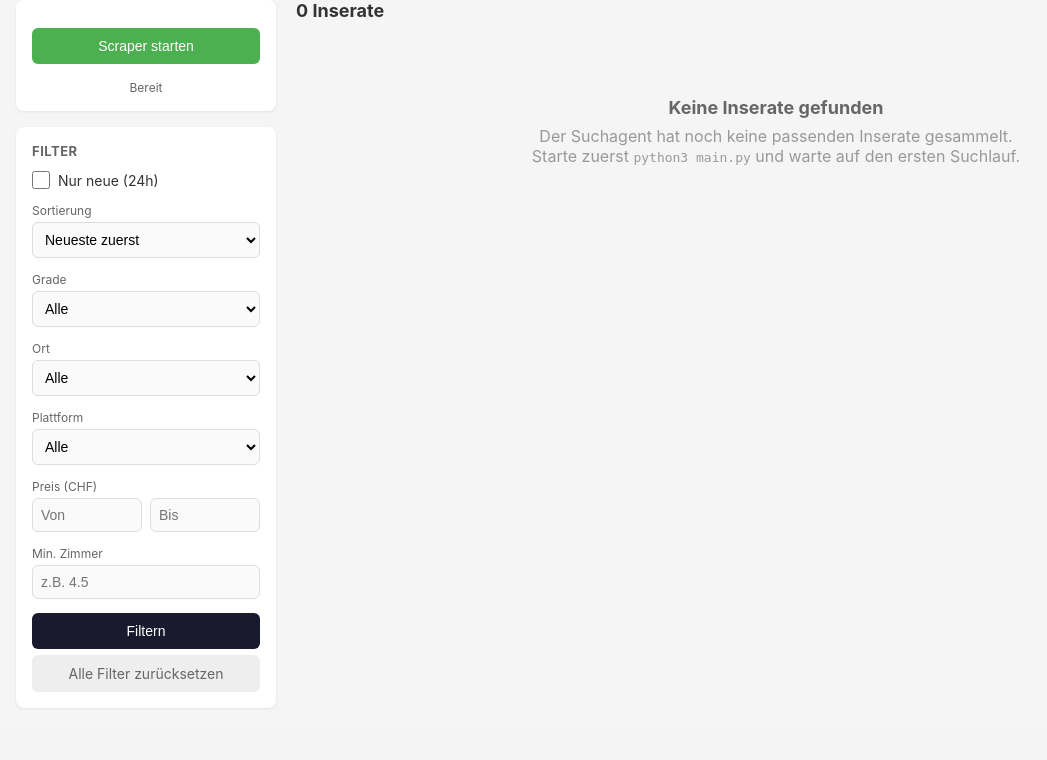
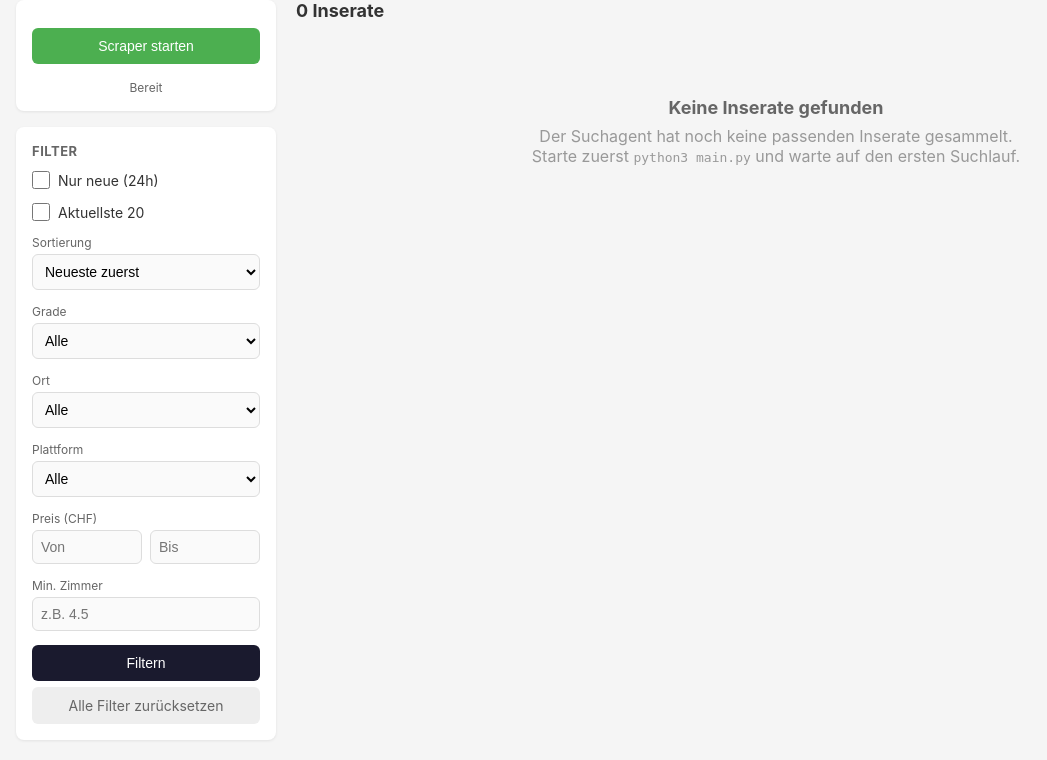
Before and after one commit to jx8xj6vc45-coder/immoscraper, a Flask app: page / in a window 1280 px wide. Shown: the part 183-943 px from the top of the page, without its empty margins (4-1051 px from the left). Before the commit the page ends 862 px from the top, so only its background shows below. Run offline with Flask 3, Linux system fonts and the light colour scheme; data that the repository does not hold is empty.

Commit message:
Add listing retention up to 200 and newest 20 filter
- Show all listings (active and inactive) instead of only active ones
- Limit display to 200 listings maximum with pagination
- Add "Aktuellste 20" checkbox filter to show only the 20 most recent listings
- Preserve filter state in pagination links

https://claude.ai/code/session_014cZUm5atA6K3vUuaSqvEkk

```diff
--- a/templates/index.html
+++ b/templates/index.html
@@ -190,6 +190,13 @@
                     <label for="only_new">Nur neue (24h) {% if stats.new_count > 0 %}<strong>({{ stats.new_count }})</strong>{% endif %}</label>
                 </div>
 
+                <!-- Aktuellste 20 Checkbox -->
+                <div class="checkbox-filter">
+                    <input type="checkbox" id="newest_20" name="newest_20" value="1"
+                        {{ 'checked' if newest_20 }} onchange="this.form.submit()">
+                    <label for="newest_20">Aktuellste 20</label>
+                </div>
+
                 <div class="filter-group">
                     <label>Sortierung</label>
                     <select name="sort">
@@ -333,7 +340,7 @@
                 {% if total_pages > 1 %}
                 <div class="pagination">
                     {% if page > 1 %}
-                    <a href="?page={{ page - 1 }}&sort={{ sort }}&grade={{ grade_filter }}&city={{ city_filter }}&platform={{ platform_filter }}&min_price={{ min_price }}&max_price={{ max_price }}&min_rooms={{ min_rooms }}{% if only_new %}&only_new=1{% endif %}">&laquo; Zurück</a>
+                    <a href="?page={{ page - 1 }}&sort={{ sort }}&grade={{ grade_filter }}&city={{ city_filter }}&platform={{ platform_filter }}&min_price={{ min_price }}&max_price={{ max_price }}&min_rooms={{ min_rooms }}{% if only_new %}&only_new=1{% endif %}{% if newest_20 %}&newest_20=1{% endif %}">&laquo; Zurück</a>
                     {% else %}
                     <span class="disabled">&laquo; Zurück</span>
                     {% endif %}
@@ -342,14 +349,14 @@
                         {% if p == page %}
                         <span class="current">{{ p }}</span>
                         {% elif p == 1 or p == total_pages or (p >= page - 2 and p <= page + 2) %}
-                        <a href="?page={{ p }}&sort={{ sort }}&grade={{ grade_filter }}&city={{ city_filter }}&platform={{ platform_filter }}&min_price={{ min_price }}&max_price={{ max_price }}&min_rooms={{ min_rooms }}{% if only_new %}&only_new=1{% endif %}">{{ p }}</a>
+                        <a href="?page={{ p }}&sort={{ sort }}&grade={{ grade_filter }}&city={{ city_filter }}&platform={{ platform_filter }}&min_price={{ min_price }}&max_price={{ max_price }}&min_rooms={{ min_rooms }}{% if only_new %}&only_new=1{% endif %}{% if newest_20 %}&newest_20=1{% endif %}">{{ p }}</a>
                         {% elif p == page - 3 or p == page + 3 %}
                         <span>...</span>
                         {% endif %}
                     {% endfor %}
 
                     {% if page < total_pages %}
-                    <a href="?page={{ page + 1 }}&sort={{ sort }}&grade={{ grade_filter }}&city={{ city_filter }}&platform={{ platform_filter }}&min_price={{ min_price }}&max_price={{ max_price }}&min_rooms={{ min_rooms }}{% if only_new %}&only_new=1{% endif %}">Weiter &raquo;</a>
+                    <a href="?page={{ page + 1 }}&sort={{ sort }}&grade={{ grade_filter }}&city={{ city_filter }}&platform={{ platform_filter }}&min_price={{ min_price }}&max_price={{ max_price }}&min_rooms={{ min_rooms }}{% if only_new %}&only_new=1{% endif %}{% if newest_20 %}&newest_20=1{% endif %}">Weiter &raquo;</a>
                     {% else %}
                     <span class="disabled">Weiter &raquo;</span>
                     {% endif %}
--- a/web.py
+++ b/web.py
@@ -10,6 +10,7 @@ app = Flask(__name__)
 
 DB_PATH = os.path.join(os.path.dirname(__file__), 'data', 'listings.db')
 ITEMS_PER_PAGE = 20
+MAX_LISTINGS = 200  # Maximum number of listings to keep in view
 
 # Status für Scraper-Trigger
 scraper_status = {'running': False, 'last_run': None, 'message': ''}
@@ -45,11 +46,13 @@ def index():
     max_price = request.args.get('max_price', '', type=str)
     min_rooms = request.args.get('min_rooms', '', type=str)
     only_new = request.args.get('only_new', '')
+    newest_20 = request.args.get('newest_20', '')
     page = request.args.get('page', 1, type=int)
     if page < 1:
         page = 1
 
-    query = "SELECT * FROM listings WHERE is_active = 1"
+    # Show all listings (active and inactive) - no is_active filter
+    query = "SELECT * FROM listings WHERE 1=1"
     params = []
 
     # "Neu" = letzte 24 Stunden
@@ -59,6 +62,9 @@ def index():
     if only_new:
         query += " AND first_seen >= ?"
         params.append(new_threshold_str)
+
+    # "Newest 20" filter - only show most recent 20 entries
+    limit_newest_20 = bool(newest_20)
 
     if grade_filter:
         query += " AND grade = ?"
@@ -87,6 +93,12 @@ def index():
         'rooms': 'rooms DESC',
     }
     query += f" ORDER BY {sort_map.get(sort, 'first_seen DESC')}"
+
+    # Apply limits: newest_20 filter or MAX_LISTINGS
+    if limit_newest_20:
+        query += f" LIMIT 20"
+    else:
+        query += f" LIMIT {MAX_LISTINGS}"
 
     listings = [dict(r) for r in db.execute(query, params).fetchall()]
 
@@ -154,6 +166,7 @@ def index():
         max_price=max_price,
         min_rooms=min_rooms,
         only_new=only_new,
+        newest_20=newest_20,
         scraper_status=scraper_status,
         page=page,
         total_pages=total_pages,
```
